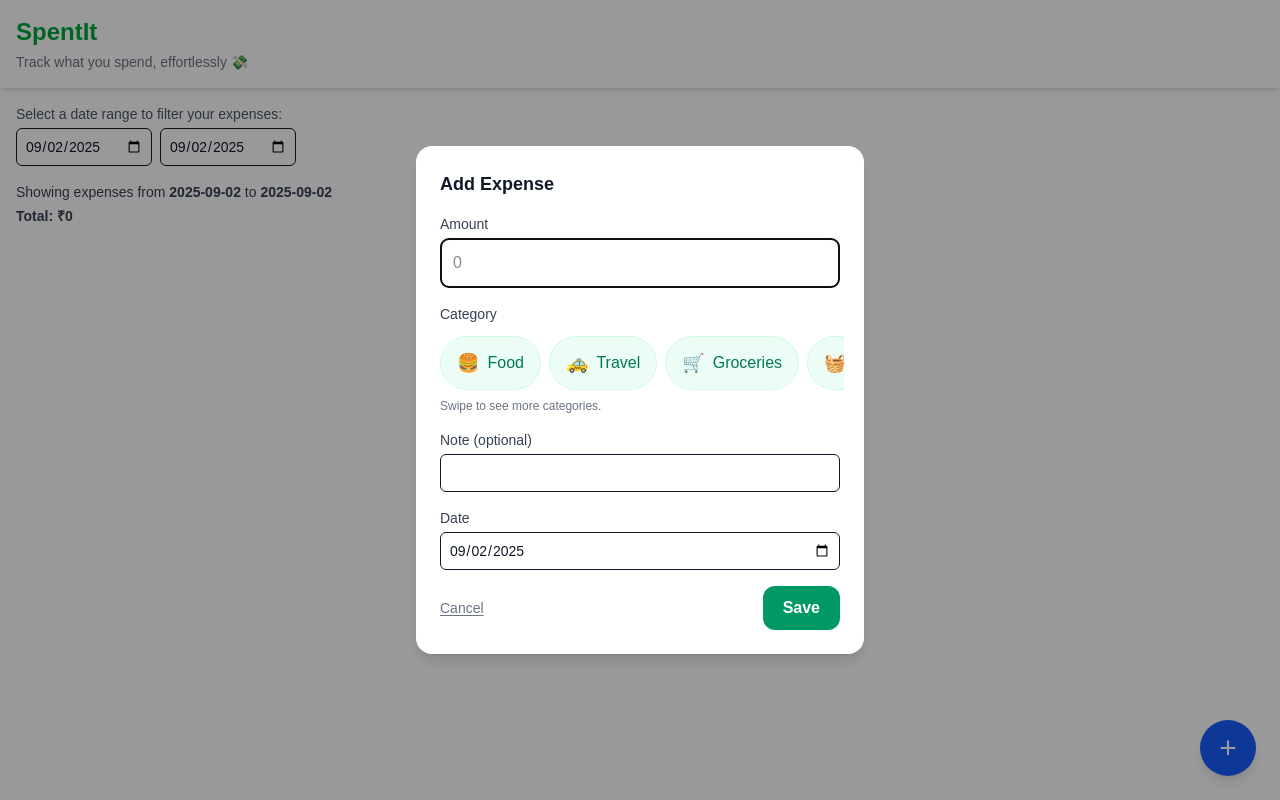
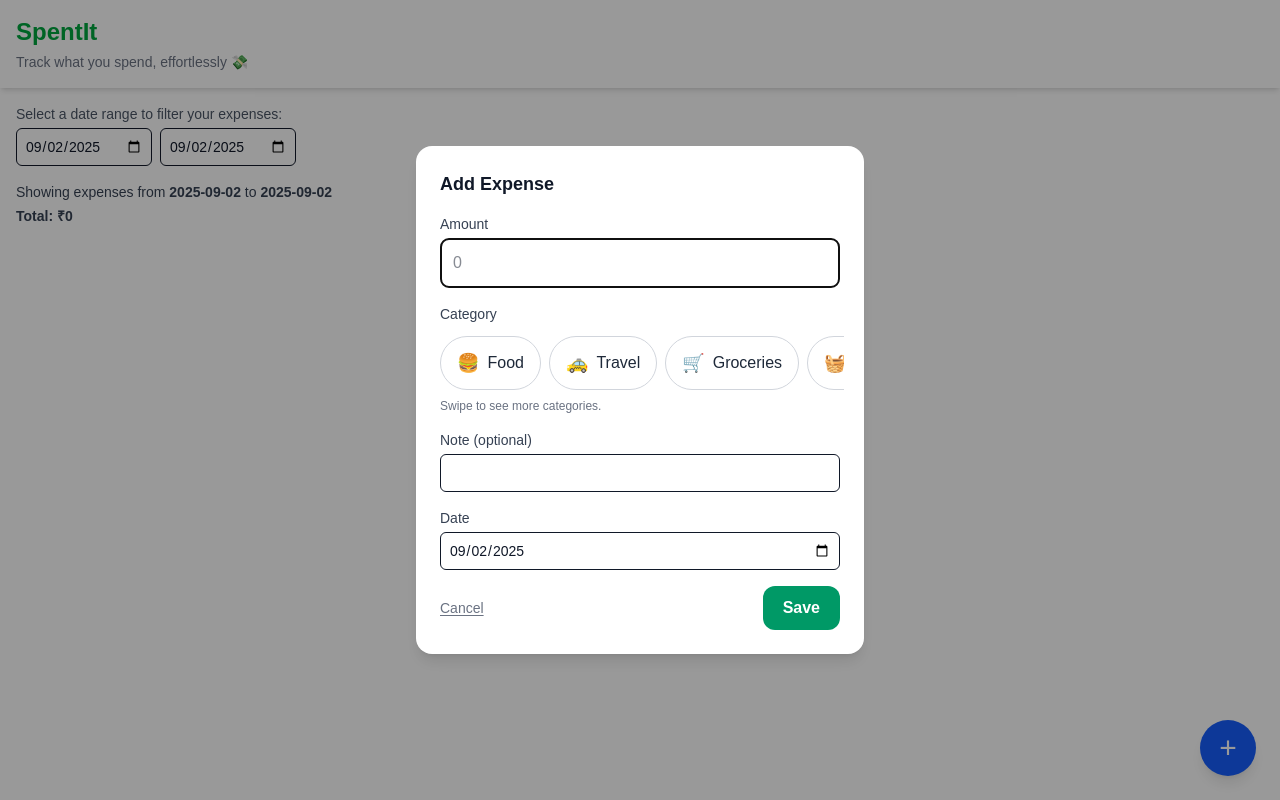
Before and after one commit to ramblersm/spentit, a Next.js app: page / in a window 1280 px wide. Both pictures are taken after a click on the button "Add expense". Built offline with nearby package versions, Linux system fonts and the light colour scheme.

Commit message:
Update CategoryChips.tsx

```diff
--- a/src/components/CategoryChips.tsx
+++ b/src/components/CategoryChips.tsx
@@ -24,16 +24,17 @@ export default function CategoryChips({ value, onChange, className }: Props) {
               role="radio"
               aria-checked={selected}
               onClick={() => onChange(c.id)}
-              className={[
-              "shrink-0 inline-flex items-center gap-2",
-              "px-4 py-3 rounded-full border text-base min-h-11",
-              "transition-transform active:scale-95",
-                selected
-                    // Selected: a bit deeper green, still soft
-                    ? "bg-emerald-200 text-emerald-900 border-emerald-300"
-                    // Unselected: very light green background, darker green text
-                    : "bg-emerald-50 text-emerald-700 border-emerald-100 dark:bg-emerald-900/20 dark:text-emerald-300 dark:border-emerald-800",
-                  ].join(" ")}
+          className={[
+  "shrink-0 inline-flex items-center gap-2",
+  "px-4 py-3 rounded-full border text-base min-h-11",
+  "bg-transparent text-gray-800 border-gray-300",
+  "dark:text-zinc-100 dark:border-zinc-700",
+  "transition-colors active:scale-95",
+  selected
+    ? "border-emerald-500 text-emerald-700 dark:text-emerald-300"
+    : "hover:border-gray-400 dark:hover:border-zinc-600",
+].join(" ")}
+
             >
               <span className="text-lg">{c.icon}</span>
               <span>{c.label}</span>
```
